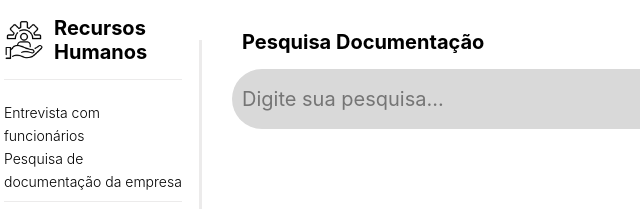
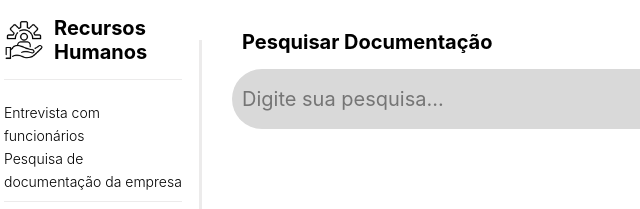
Before and after one commit to BrenoMoura00/Rh, a plain HTML site: page index.html in a window 1280 px wide. Shown: the top 209 px of the page, 16-656 px from the left. Drawn offline with Linux system fonts and the light colour scheme.

Commit message:
:pencil: feat: Arrumando um texto

```diff
--- a/index.html
+++ b/index.html
@@ -37,7 +37,7 @@
     </header>
     <div class="container">
         <div class="pesquisa">
-            <h1>Pesquisa Documentação</h1>
+            <h1>Pesquisar Documentação</h1>
             <div class="input-container">
                 <input type="text" placeholder="Digite sua pesquisa...">
                 <img src="./assets/lupa.png" alt="lupa para pesquisar">
```
